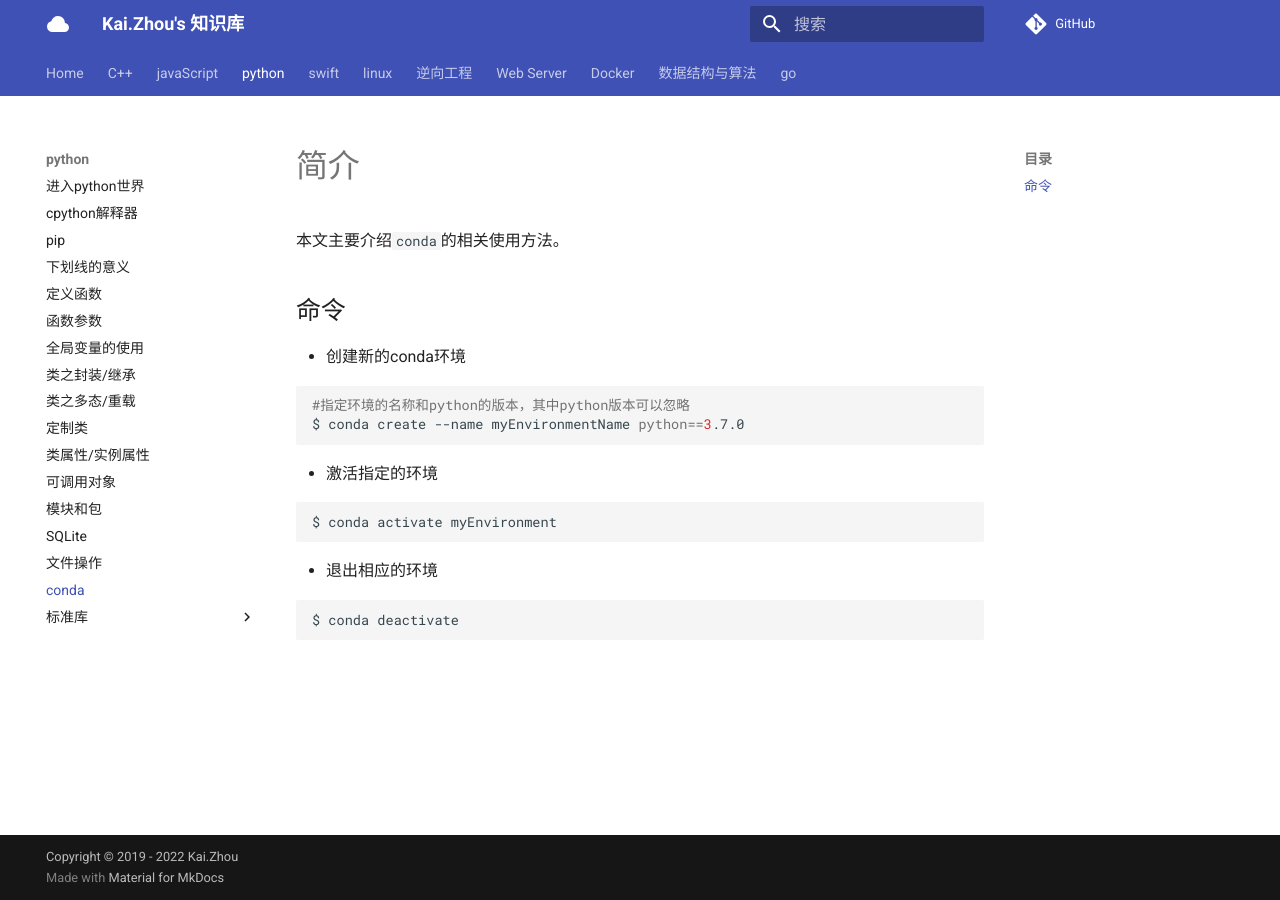
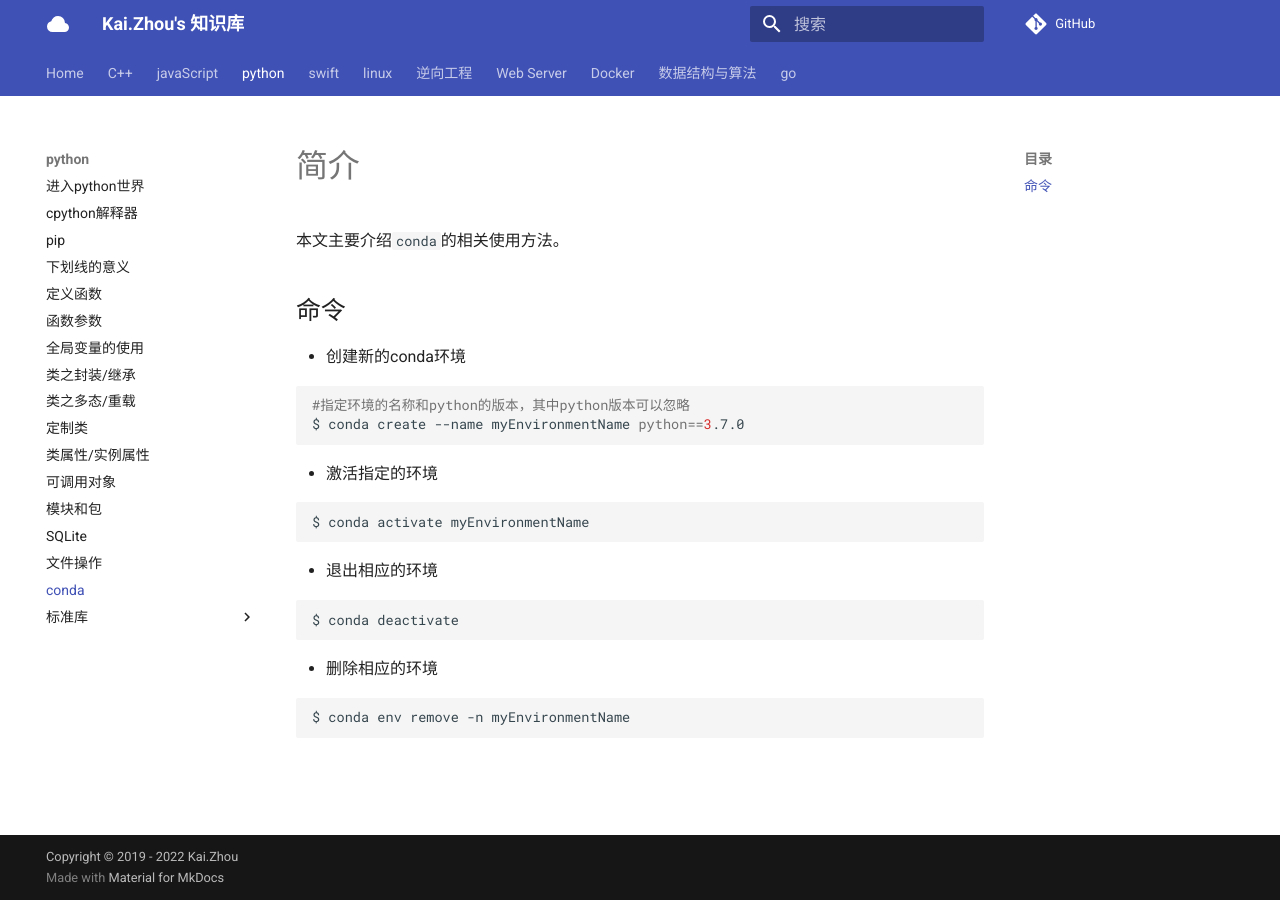
Before and after one commit to zhoukaidev/ks_blog, an MkDocs documentation site: the page built from docs/python/conda.md, in a window 1280 px wide. Built offline with MkDocs 1.6.1 and Material for MkDocs 9.7.7, drawn with Linux system fonts in a browser that asks for light colours; comment, search, counter and statistics services are not loaded.

Commit message:
Update conda.md

````diff
--- a/docs/python/conda.md
+++ b/docs/python/conda.md
@@ -14,7 +14,7 @@ $ conda create --name myEnvironmentName python==3.7.0
 * 激活指定的环境
 
 ```sh
-$ conda activate myEnvironment
+$ conda activate myEnvironmentName
 ```
 
 * 退出相应的环境
@@ -22,3 +22,9 @@ $ conda activate myEnvironment
 ```sh
 $ conda deactivate
 ```
+
+* 删除相应的环境
+
+```sh
+$ conda env remove -n myEnvironmentName
+```
````
